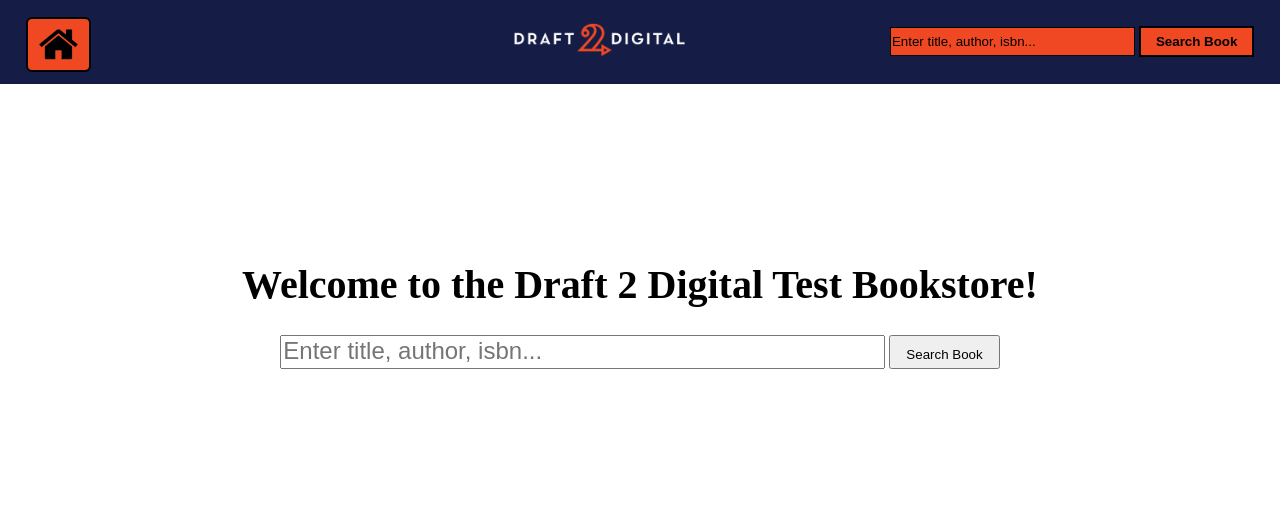
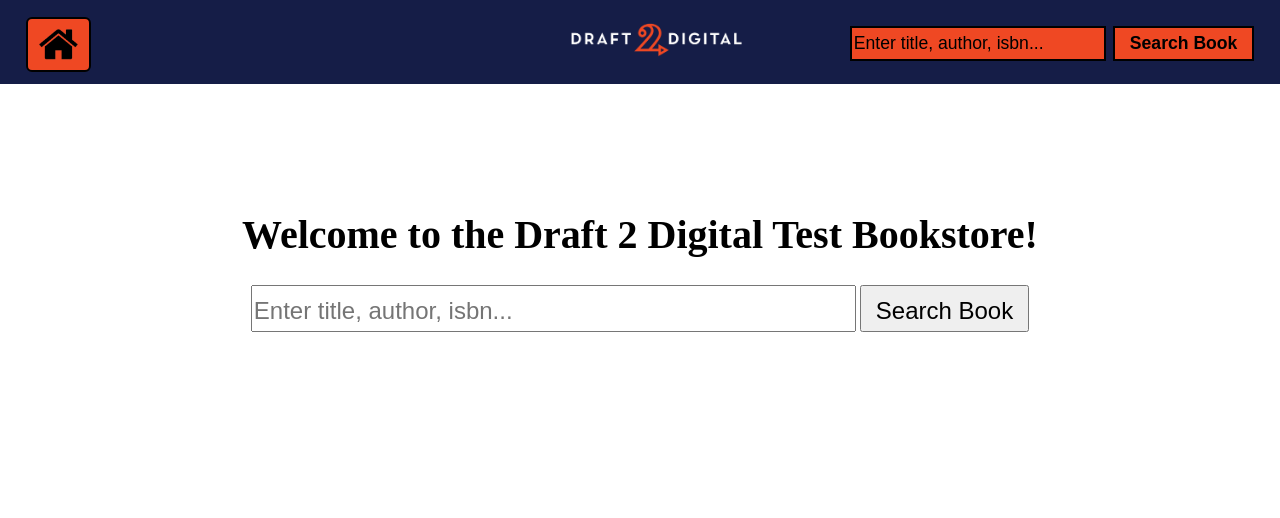
Before and after one commit to PrestonCman/ocadventure, a Django app: page /store/ in a window 1280 px wide. Shown: the top 518 px of the page. Run offline with Django 3.2, Linux system fonts and the light colour scheme.

Commit message:
Fixed text fields stopping mid-way.  Cleaner style

```diff
--- a/testBookstore/store/static/css/styles.css
+++ b/testBookstore/store/static/css/styles.css
@@ -11,7 +11,7 @@
 }
 */
 .home {
-    padding: 150px 100px;
+    padding: 100px 100px;
     text-align: center;
 }
 
@@ -20,16 +20,14 @@
 }
 
 .google_button {
-    padding: 10px 15px 5px;
+    font-size: 150%;
+    padding: 10px 14px 5px 14px;
 }
 
 .google_input {
-    padding: 10px 300px 5px 1px;
-    width: 300px;
-}
-
-.google_input::placeholder {
-    font-size: 180%;
+    font-size: 150%;
+    padding: 10px 0px 5px 1px;
+    width: 600px;
 }
 
 body {
@@ -61,7 +59,7 @@ body {
 .D2D {
     text-align: center;
     width: 15%;
-    margin-left: 18%;
+    margin-left: 30%;
 }
 
 .search_bar {
@@ -70,17 +68,20 @@ body {
 }
 
 .search_bar #search_button {
+    font-size: 110%;
     font-weight: bold;
     border: 2px solid black;
     background-color: #ef4823;
-    padding: 6px 15px;
+    padding: 5px 15px;
 }
 
 .search_bar #user_search {
-    border: 1px solid black;
+    margin-right: 3px;
+    font-size: 110%;
+    border: 2px solid black;
     background-color: #ef4823;
-    padding: 6px 65px 6px 1px;
-
+    padding: 5px 0px 5px 2px;
+    width: 250px;
 }
 
 .search_bar #user_search::placeholder {
```
